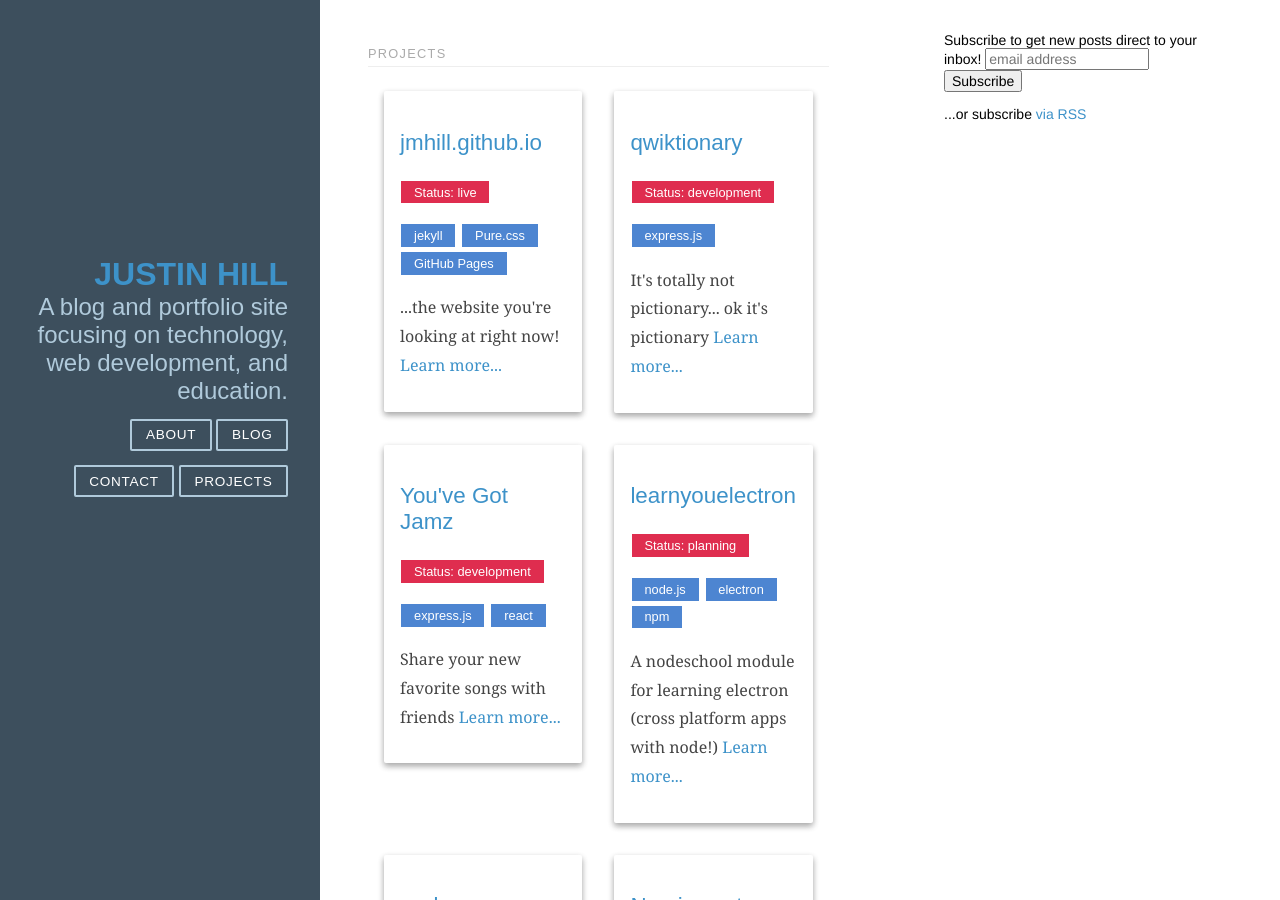
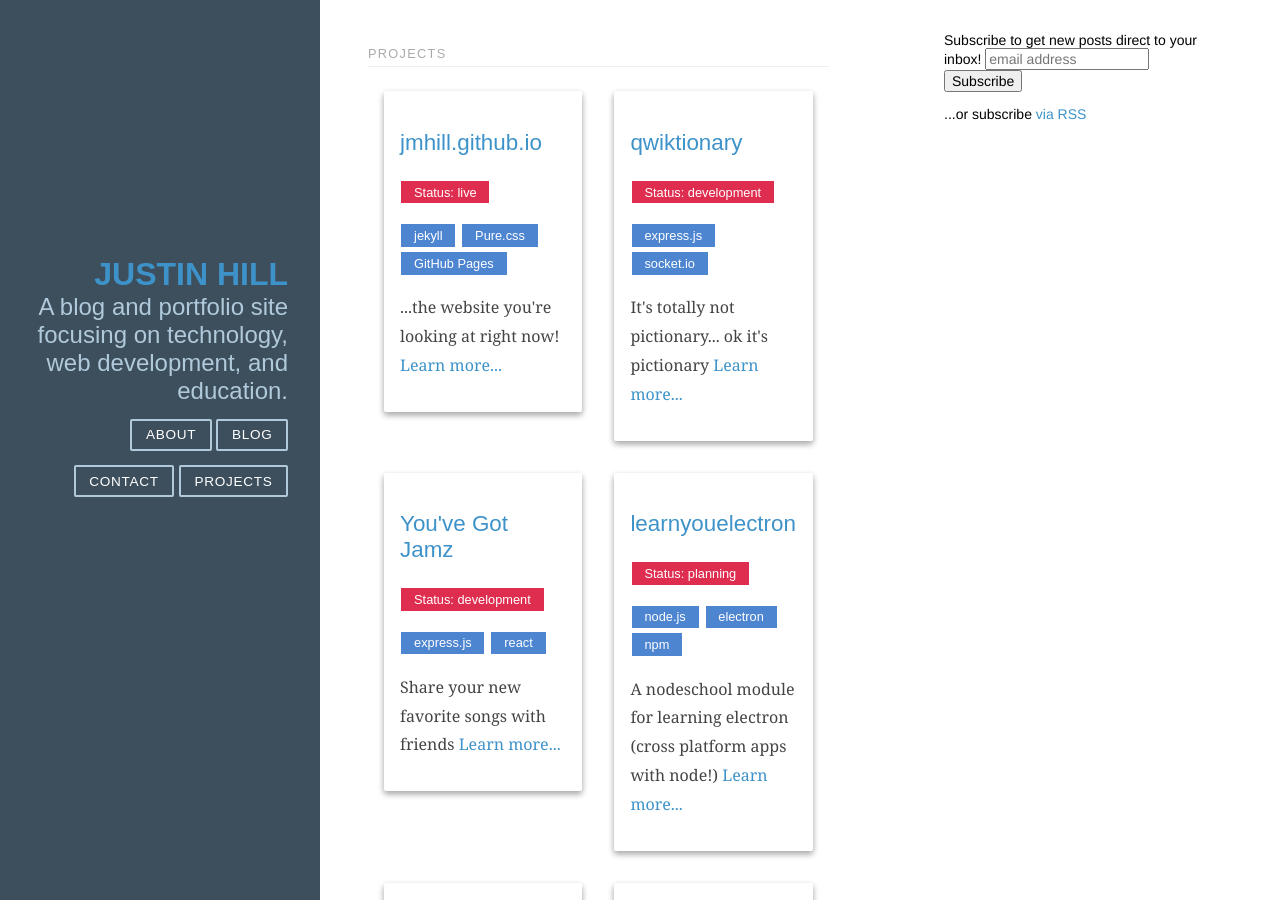
Before and after one commit to JMHill/JMHill.github.io, a Jekyll site: the page built from projects.html, in a window 1280 px wide and 900 px high. Built offline with Jekyll 4.4.1, drawn with Linux system fonts in a browser that asks for light colours; comment, search, counter and statistics services are not loaded.

Commit message:
Update project techs

```diff
--- a/_data/projects.json
+++ b/_data/projects.json
@@ -32,7 +32,8 @@
     "issues": "https://github.com/jmhill/pictionary/issues",
     "live_app_url": "http://qwiktionary.herokuapp.com/",
     "techs": [
-      "express.js"
+      "express.js",
+      "socket.io"
     ]
   },
   "learnyouelectron": {
```
